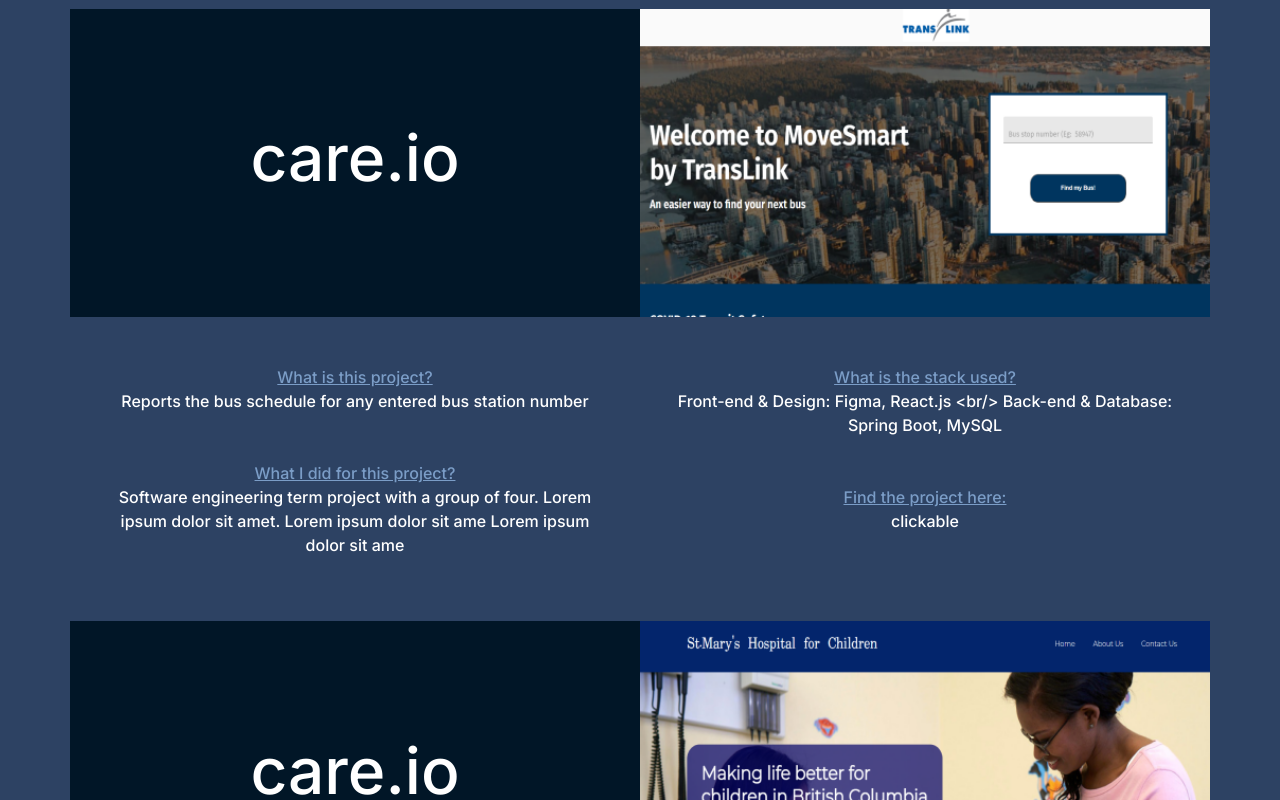
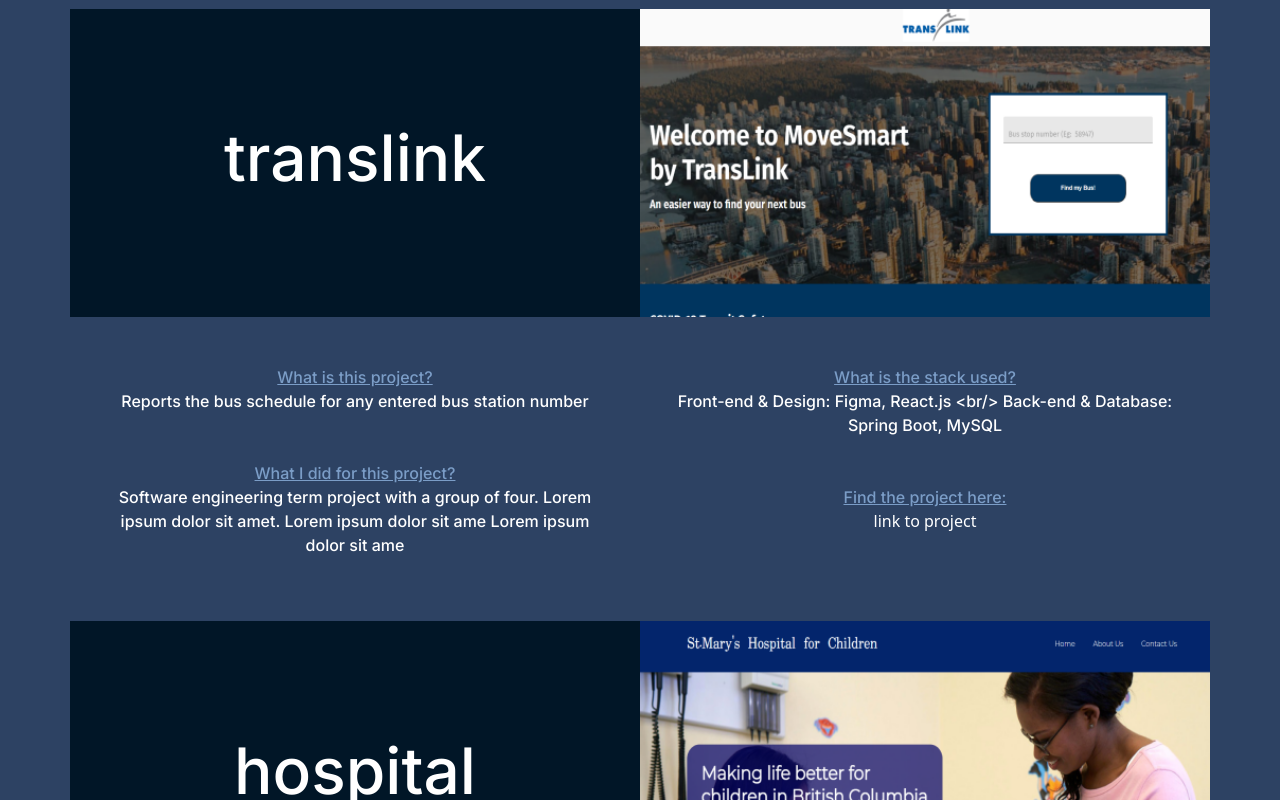
Before and after one commit to umarsalih/portfolio, a React (Create React App) app: page / in a window 1280 px wide. Shown: the part 1520-2320 px from the top of the page. Built offline with nearby package versions, Linux system fonts and the light colour scheme.

Commit message:
change package.json

```diff
--- a/src/components/NavBar/Navbar.jsx
+++ b/src/components/NavBar/Navbar.jsx
@@ -3,6 +3,16 @@
 import "../NavBar/navbar.css";
 
 function Navbar() {
+
+    const handleScroll = () => {
+        const element = document.getElementById("portfolio-section");
+
+        if(element) {
+            element.scrollIntoView({behavior: 'smooth'});
+        }
+    };
+
+
     return (
 
         <div class="topnav">
@@ -11,7 +21,7 @@
                 <Link>
                     <a>mobile designs</a>
                 </Link>
-                <Link>
+                <Link onClick={handleScroll}>
                     <a id='portfolio_text'>portfolio</a>
                 </Link>
             </div>
--- a/src/components/Portfolio/Portfolio.jsx
+++ b/src/components/Portfolio/Portfolio.jsx
@@ -6,7 +6,7 @@
 function Portfolio() {
     return (
         <div>
-            <div className='portfolio-section-wrapper'>
+            <div id='portfolio-section' className='portfolio-section-wrapper'>
                 <h1 id='portfolio-section-title'>projects</h1>
                 <Project
                     projectName='care.io'
@@ -15,10 +15,11 @@
                     projectInfo2='Created the front-end components using advanced React.js to perform dynamically. Incorporated emailjs api to send automated emails
                     upon user signups'
                     projectInfo3='Figma, React.js, Spring Boot, MySQL'
-                    projectInfo4='clickable'/>
+                    projectInfo4='link to project'
+                    projectLink="https://github.com/umarsalih/careio_react_frontend"/>
 
                 <Project
-                    projectName='care.io'
+                    projectName='translink'
                     projectImage={require('../../assets/translink.png')}
                     projectInfo1='Reports the bus schedule for any entered bus station number'
                     projectInfo2='Software engineering term project with a group of four. Lorem ipsum dolor sit
@@ -26,10 +27,11 @@
                     projectInfo3='Front-end & Design: Figma, React.js
                                         <br/>
                                         Back-end & Database: Spring Boot, MySQL'
-                    projectInfo4='clickable'/>
+                    projectInfo4='link to project'
+                    projectLink="https://umarsalih.github.io/movesmart/"/>
 
                 <Project
-                    projectName='care.io'
+                    projectName='hospital'
                     projectImage={require('../../assets/hospital.png')}
                     projectInfo1='Software engineering term project with a group of four'
                     projectInfo2='Software engineering term project with a group of four. Lorem ipsum dolor sit
@@ -37,7 +39,8 @@
                     projectInfo3='Front-end & Design: Figma, React.js
                                         <br/>
                                         Back-end & Database: Spring Boot, MySQL'
-                    projectInfo4='clickable'/>
+                    projectInfo4='link to project'
+                    projectLink="https://umarsalih.github.io/movesmart/"/>
             </div>
         </div>
     )
--- a/src/components/Portfolio/Project.jsx
+++ b/src/components/Portfolio/Project.jsx
@@ -43,7 +43,7 @@
                             <div>
                                 <p className='isSubtitle'>Find the project here:
                                 </p>
-                                <p>{props.projectInfo4}</p>
+                                <a id='link-text' href={props.projectLink}>{props.projectInfo4}</a>
                             </div>
                         </div>
                     </Col>
--- a/src/components/Portfolio/portfolio.css
+++ b/src/components/Portfolio/portfolio.css
@@ -1,5 +1,10 @@
 p {
     font-family: 'Inter', sans-serif;
+}
+
+#link-text {
+    color: #ffff;
+    text-decoration: none;
 }
 
 #portfolio-section-title {
```
Also changed, not shown: package.json (+9 -12 lines), 1 other file (tests, documents, lock files or other folders).
